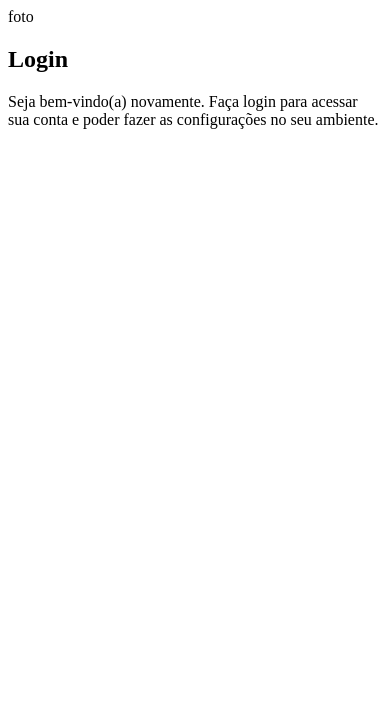
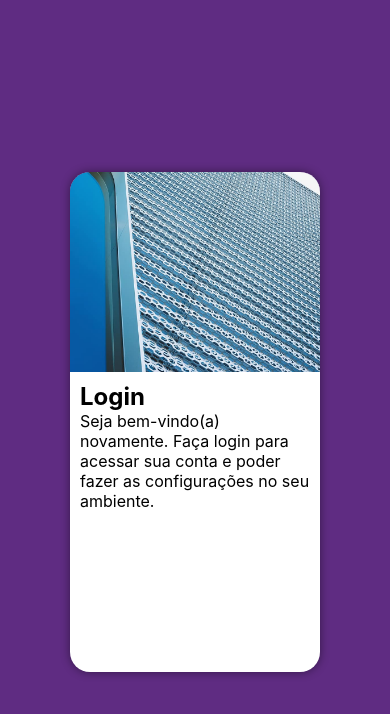
Before and after one commit to yasmimmoreira/projeto-login, a plain HTML site: page index.html in a window 390 px wide. Drawn offline with nearby package versions, Linux system fonts and the light colour scheme.

Commit message:
criei o modelo mobile first da tela de login

```diff
--- a/estilos/style.css
+++ b/estilos/style.css
@@ -1,5 +1,60 @@
 @charset "UTF-8";
 
-/* paleta de cores
+/*
+    Paleta de cores
+    Verde: #49a09d
+    Lilás: #5f2c82
+*/
 
-*/
+:root {
+    --cor01: #49a09d;
+    --cor02: #5f2c82;
+    --font: -apple-system, BlinkMacSystemFont, 'Segoe UI', Roboto, Oxygen, Ubuntu, Cantarell, 'Open Sans', 'Helvetica Neue', sans-serif;
+
+}
+
+* {
+    padding: 0px;
+    margin: 0px;
+    font-family: var(--font);
+    box-sizing: border-box;
+}
+
+html, body {
+    background-color: var(--cor02);
+    height: 100vh;
+    width: 100vw;
+}
+
+main {
+    position: relative;
+    height: 100vh;
+    width: 100vw;
+}
+
+section#login {
+    position: absolute;
+    top: 50%;
+    left: 50%;
+    transform: translate(-50%, -50%);
+    overflow: hidden;
+
+    background-color: white;
+    width: 250px;
+    height: 500px;
+    border-radius: 20px;
+    box-shadow: 0px 0px 10px rgba(0, 0, 0, 0.450);
+}
+
+section#login > div#imagem {
+    display: block;
+    background: var(--cor02) url("../imagem/metal.jpg") no-repeat;
+    background-size: cover;
+    background-position: left bottom;
+    height: 200px;
+}
+
+section#login > div#formulario {
+    display: block;
+    padding: 10px;
+}
--- a/index.html
+++ b/index.html
@@ -5,13 +5,13 @@
     <meta name="viewport" content="width=device-width, initial-scale=1.0">
     <title>Login</title>
     <link rel="stylesheet" href="estilos/style.css">
+    <link rel="stylesheet" href="estilos/media-queries.css">
     <link href="https://fonts.googleapis.com/css2?family=Material+Symbols+Outlined" rel="stylesheet" />
 </head>
 <body>
     <main>
         <section id="login">
             <div id="imagem">
-                foto
             </div>
             <div id="formulario">
                 <h1>Login</h1>
```
